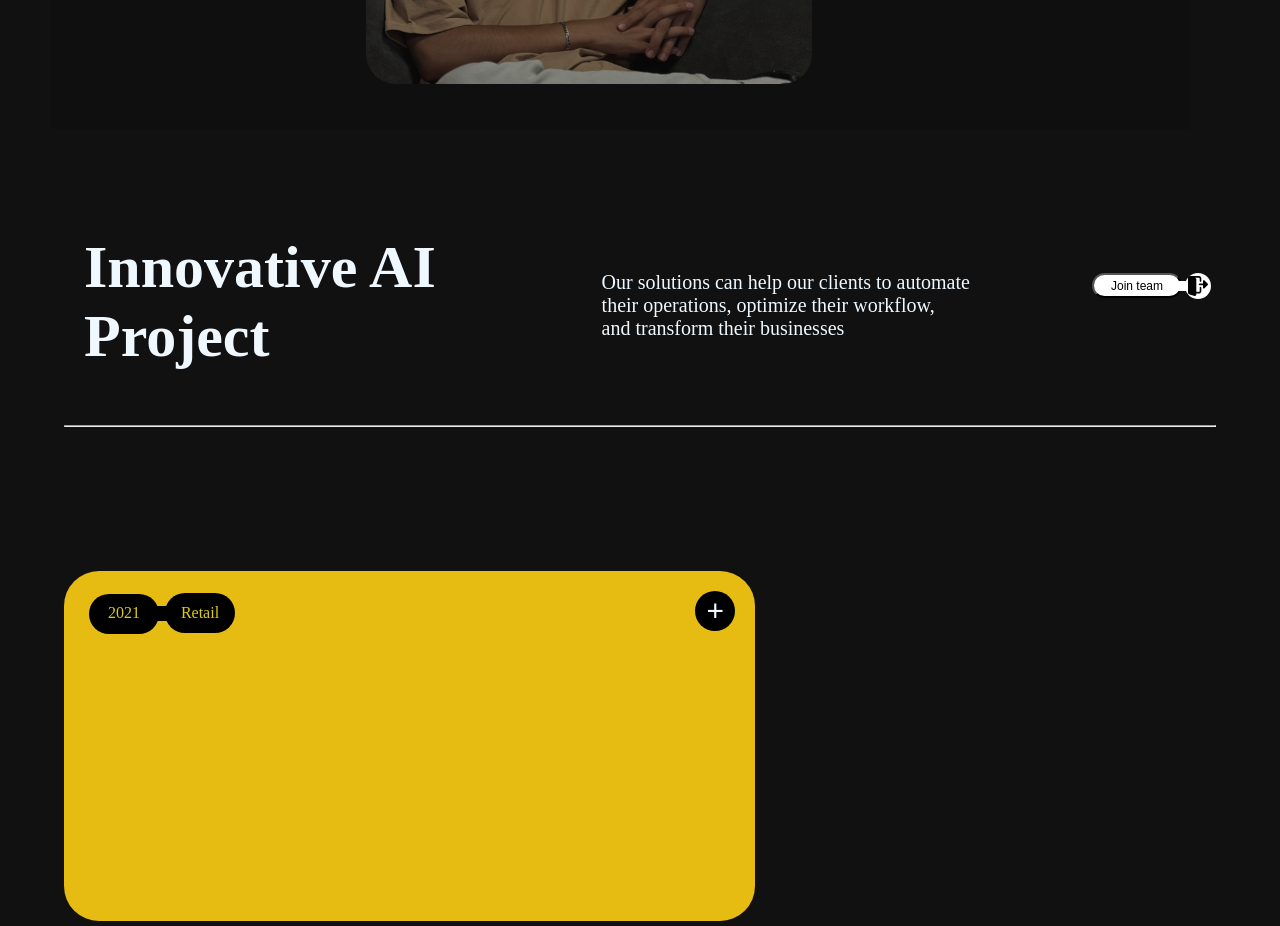
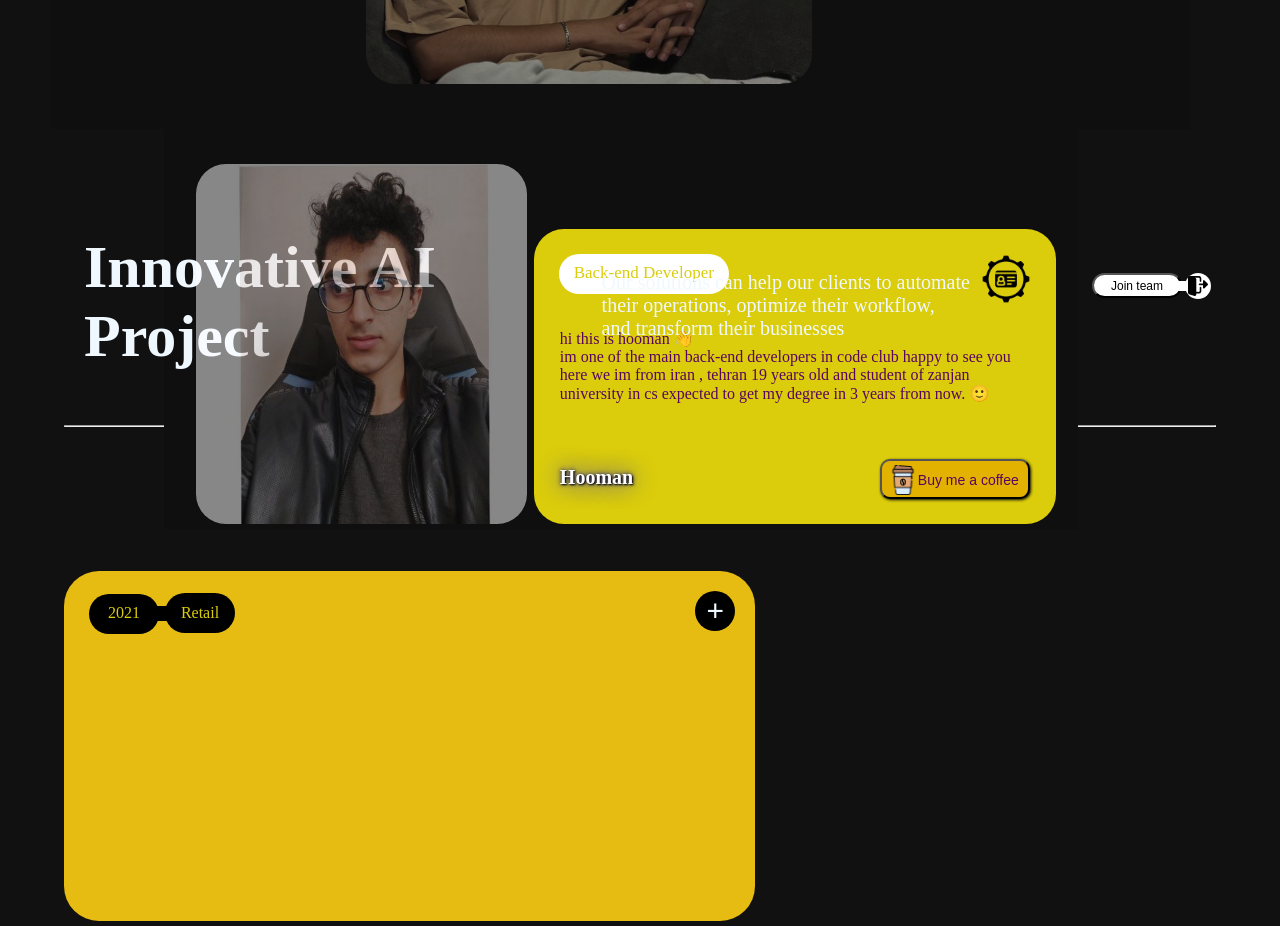
Before and after one commit to github-amirhossein/simple-dev-blog, a React (Vite) app: page / in a window 1280 px wide. Shown: the part 1580-2506 px from the top of the page. Built offline with nearby package versions, Linux system fonts and the light colour scheme.

Commit message:
Update about.jsx

```diff
--- a/src/components/about.jsx
+++ b/src/components/about.jsx
@@ -4,6 +4,8 @@ import imgr2 from '../img/coffee-cup.png'
 import imgr3 from '../img/amir.jpg'
 import imgr4 from '../img/Hossein.jpg'
 import exit from '../img/logout.png'
+import imgr5 from '../img/omid.jpg'
+
 
 
 
@@ -129,6 +131,50 @@ export default function  About(){
     <img src={imgr4} alt="prooof" />
     </div>
 
+
+
+
+  <div className="body-about-developer">
+    <div className="about-img-developer">
+    <img src={imgr5} alt="prooof" />
+    </div>
+    <div className="about-matn-developer">
+      <div className="masol">
+        <p>Back-end Developer</p>
+      </div>
+      <div className="card">
+      <img src={imgr1} alt="prooof" />
+      </div>
+      <div className="cl"></div>
+    <div className="matn-developer-p">
+
+
+    <p> hi this is hooman <span>👋</span> <br />
+    im one of the main back-end developers in code club happy to see you here we im from iran
+     , tehran 19 years old and student of zanjan university in cs expected to get my degree in 3 years from now. <span>🙂</span>
+     </p>
+     <h2>
+      Hooman
+     </h2>
+     <button>
+     <img src={imgr2} alt="prooof" />
+     <p> Buy me a coffee </p>
+     </button>
+
+    </div>
+    </div>
+
+
+  </div>
+
+
+
+
+
+
+
+
+
   </div>
     <div className="cl"></div>
 
@@ -203,6 +249,9 @@ export default function  About(){
 
 
 
+
+
+
     </div>
 
 
```
